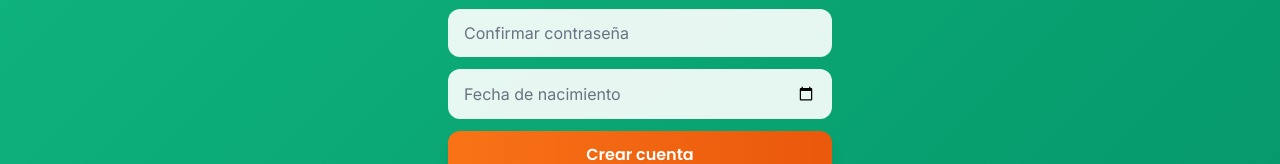
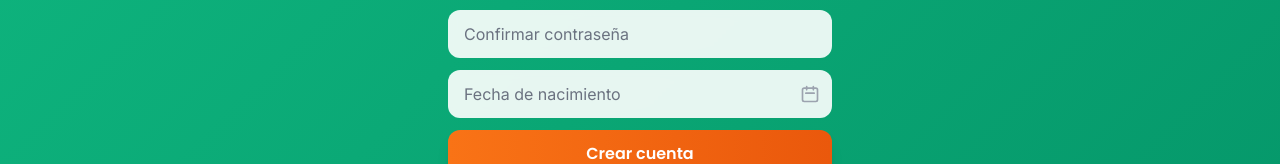
Before and after one commit to pablitoh/Paloparti-app, a Next.js app: page /register in a window 1280 px wide. Shown: the part 440-604 px from the top of the page. Built offline with nearby package versions, Linux system fonts and the light colour scheme; no server answers.

Commit message:
fixed datepicker styles

```diff
--- a/pages/register.tsx
+++ b/pages/register.tsx
@@ -245,17 +245,18 @@ export default function Register({ callbackUrl }: RegisterProps) {
             required
           />
 
-          {/* Campo de fecha con placeholder personalizado único */}
+          {/* Campo de fecha con dimensiones exactas igual a otros campos */}
           <div className='relative'>
             <input
               type='date'
               name='birthdate'
-              className='w-full px-4 py-3 bg-white/90 backdrop-blur-sm rounded-xl text-gray-800 border-0 focus:outline-none focus:ring-4 focus:ring-white/50 focus:bg-white transition-all duration-200
+              className='w-full px-4 py-3 bg-white/90 backdrop-blur-sm rounded-xl text-gray-800 border-0 focus:outline-none focus:ring-4 focus:ring-white/50 focus:bg-white transition-all duration-200 h-12
               [&::-webkit-datetime-edit-text]:opacity-0
               [&::-webkit-datetime-edit-month-field]:opacity-0
               [&::-webkit-datetime-edit-day-field]:opacity-0
               [&::-webkit-datetime-edit-year-field]:opacity-0
-              [&::-webkit-datetime-edit]:opacity-0'
+              [&::-webkit-datetime-edit]:opacity-0
+              [&::-webkit-calendar-picker-indicator]:opacity-0'
               value={formData.birthdate}
               onChange={handleChange}
               max={maxDate}
@@ -263,6 +264,10 @@ export default function Register({ callbackUrl }: RegisterProps) {
               style={{
                 fontSize: '16px',
                 colorScheme: 'light',
+                height: '48px', // Altura fija igual a otros campos
+                minHeight: '48px',
+                maxHeight: '48px',
+                boxSizing: 'border-box',
               }}
             />
             {/* Placeholder personalizado que se oculta cuando hay fecha */}
@@ -281,6 +286,22 @@ export default function Register({ callbackUrl }: RegisterProps) {
                 </span>
               </div>
             )}
+            {/* Icono de calendario clickeable */}
+            <div className='absolute right-3 top-1/2 transform -translate-y-1/2 pointer-events-none'>
+              <svg
+                className='w-5 h-5 text-gray-400'
+                fill='none'
+                stroke='currentColor'
+                viewBox='0 0 24 24'
+              >
+                <path
+                  strokeLinecap='round'
+                  strokeLinejoin='round'
+                  strokeWidth={2}
+                  d='M8 7V3m8 4V3m-9 8h10M5 21h14a2 2 0 002-2V7a2 2 0 00-2-2H5a2 2 0 00-2 2v12a2 2 0 002 2z'
+                />
+              </svg>
+            </div>
           </div>
 
           <button
```
